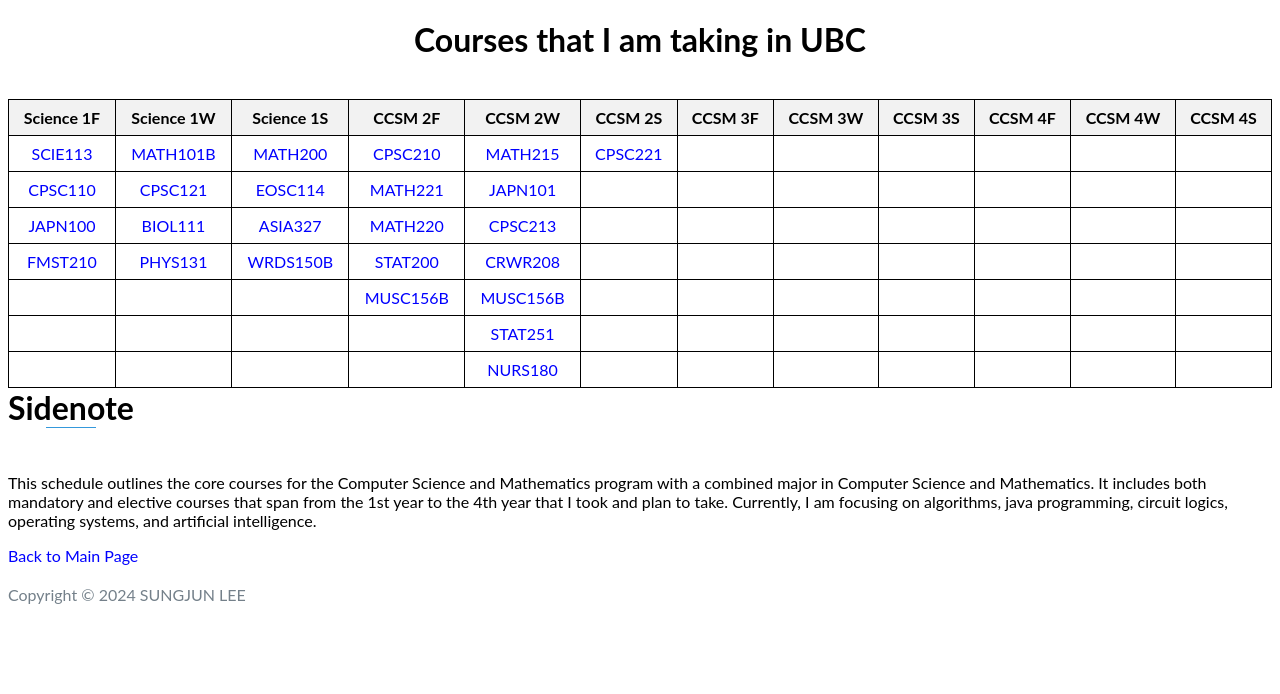
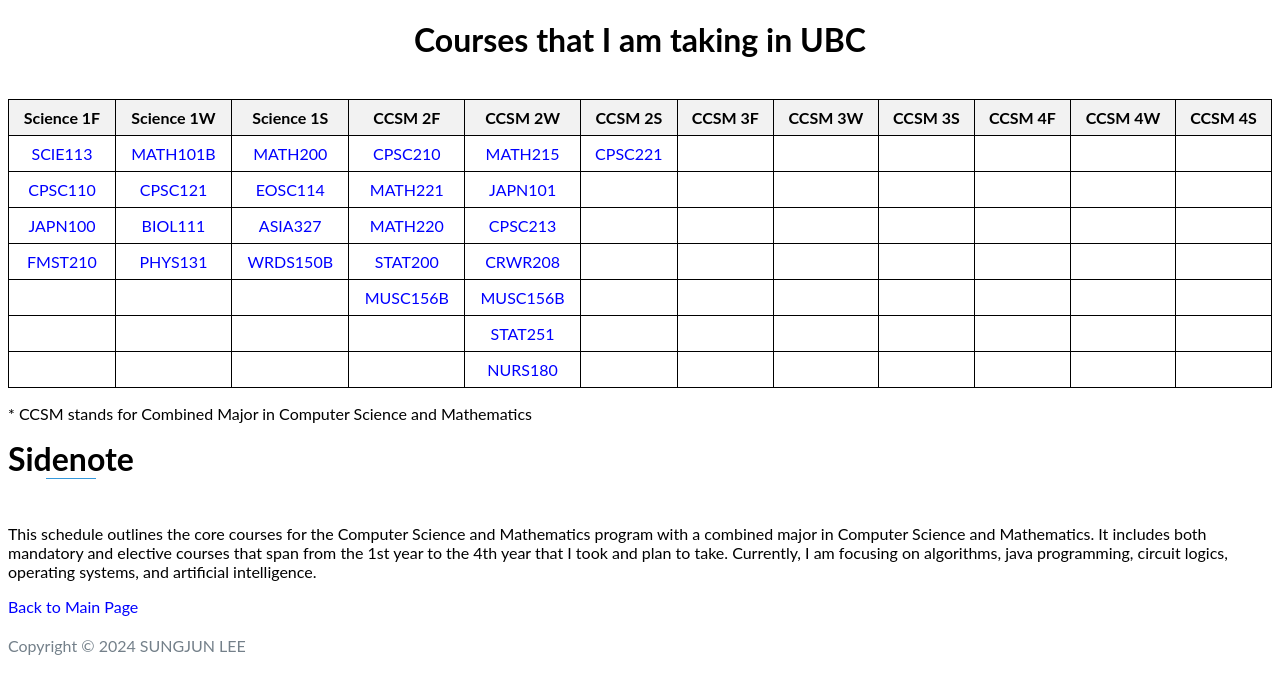
Before and after one commit to anderpudding/sungjunlee.github.io, a website: page courses.html in a window 1280 px wide. Drawn offline with nearby package versions, Linux system fonts and the light colour scheme; files that its build step writes are made by us from their sources.

Commit message:
CCSM meaning updated

```diff
--- a/courses.html
+++ b/courses.html
@@ -162,7 +162,9 @@
                 <!-- Add more rows as needed -->
             </tbody>
         </table>
-
+        <p>
+            * CCSM stands for Combined Major in Computer Science and Mathematics
+        </p>
         <h3 class="heading">
             <strong>Sidenote</strong>
         </h3>
```
